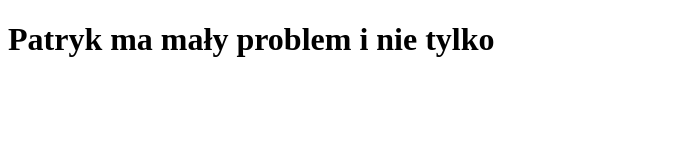
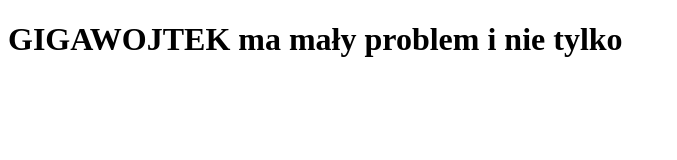
Before and after one commit to GigaWojtek/podstawygithub, a plain HTML site: page index.html in a window 1280 px wide. Shown: the whole page, without its empty margins (0-677 px from the left). Drawn offline with Linux system fonts and the light colour scheme.

Commit message:
Update index.html

```diff
--- a/index.html
+++ b/index.html
@@ -7,6 +7,6 @@
     <title>Document</title>
 </head>
 <body>
-    <header><h1>Patryk ma mały problem i nie tylko</h1></header>
+    <header><h1>GIGAWOJTEK ma mały problem i nie tylko</h1></header>
 </body>
 </html>
```
